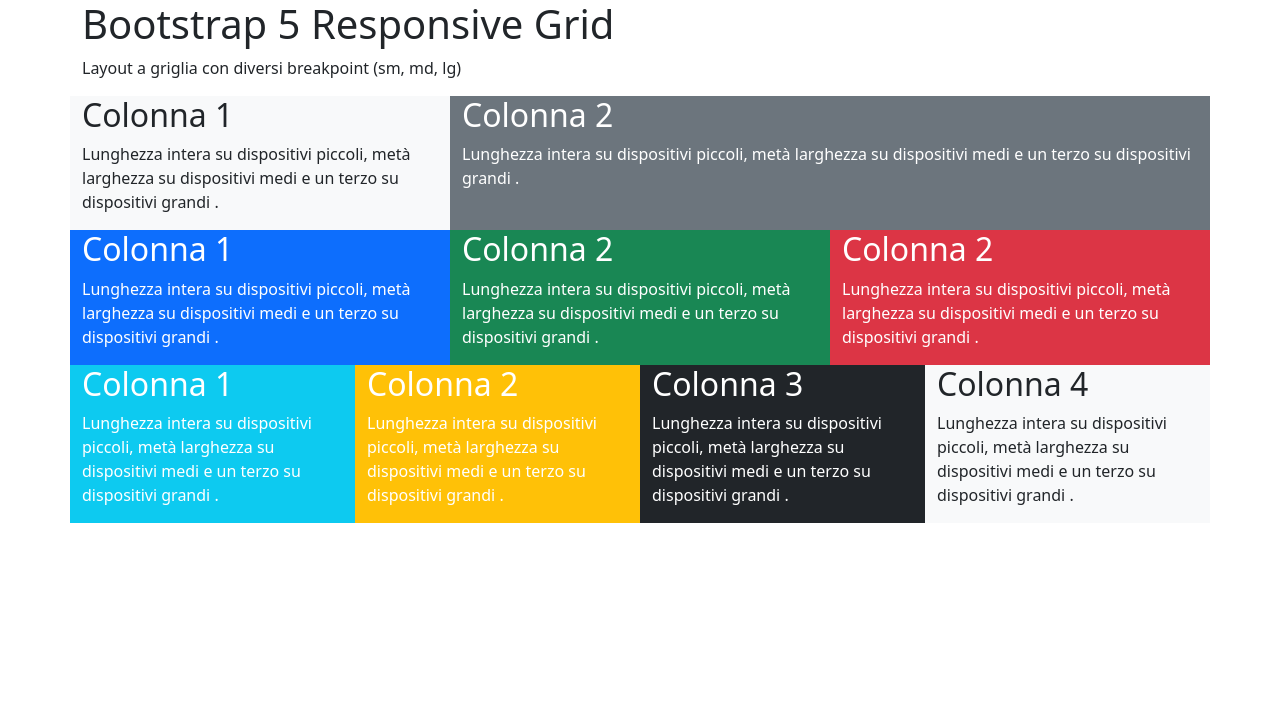
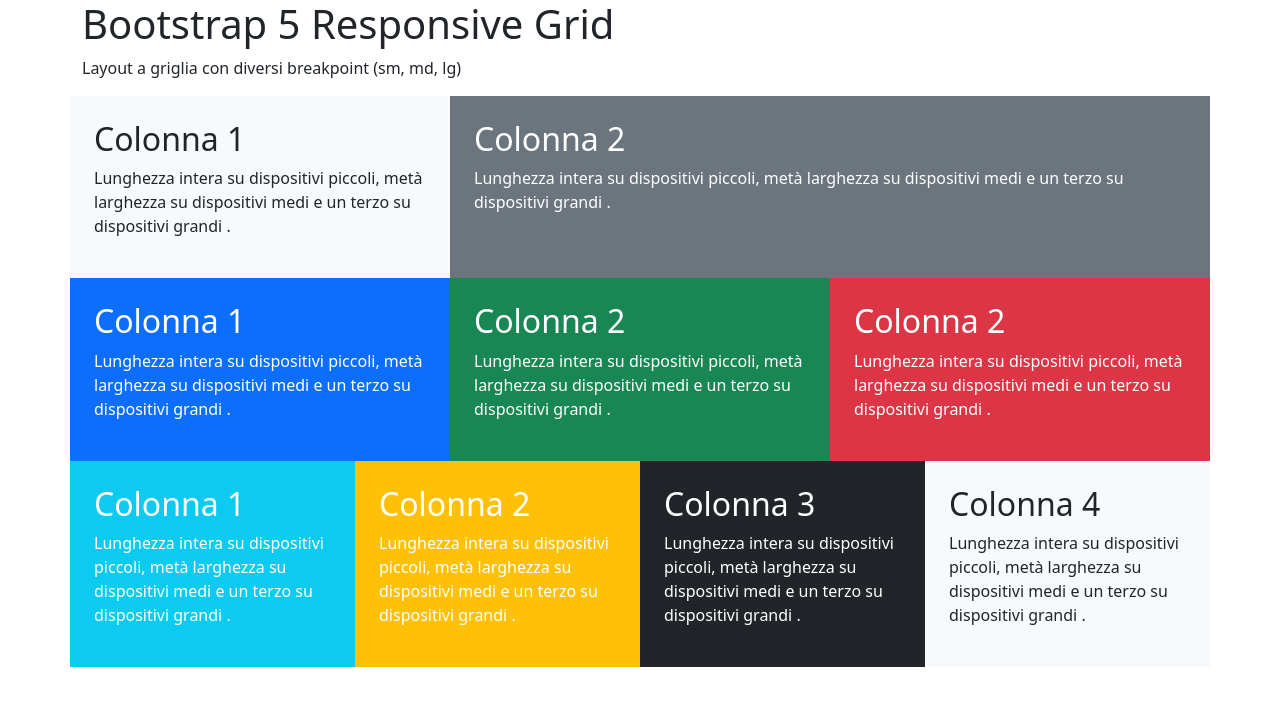
Before and after one commit to Michecosa/htmlcss-bootstrap-layout, a plain HTML site: page index.html in a window 1280 px wide. Drawn offline with nearby package versions, Linux system fonts and the light colour scheme; files that its build step writes are made by us from their sources.

Commit message:
Add padding

```diff
--- a/index.html
+++ b/index.html
@@ -29,11 +29,11 @@
       -->
 
       <div class="row">
-        <div class="col-sm-12 col-md-6 col-lg-4 bg-light text-dark">
+        <div class="p-4 col-sm-12 col-md-6 col-lg-4 bg-light text-dark">
           <h2>Colonna 1</h2>
           <p>Lunghezza intera su dispositivi piccoli, met&agrave; larghezza su dispositivi medi e un terzo su dispositivi grandi .</p>
         </div>
-        <div class="col-sm-12 col-md-6 col-lg-8 bg-secondary text-white">
+        <div class="p-4 col-sm-12 col-md-6 col-lg-8 bg-secondary text-white">
           <h2>Colonna 2</h2>
           <p>Lunghezza intera su dispositivi piccoli, met&agrave; larghezza su dispositivi medi e un terzo su dispositivi grandi .</p>
         </div>
@@ -51,15 +51,15 @@
 
       <div>
         <div class="row">
-          <div class="col-sm-6 col-md-4 col-lg-4 bg-primary text-white">
+          <div class="p-4 col-sm-6 col-md-4 col-lg-4 bg-primary text-white">
             <h2>Colonna 1</h2>
             <p>Lunghezza intera su dispositivi piccoli, met&agrave; larghezza su dispositivi medi e un terzo su dispositivi grandi .</p>
           </div>
-          <div class="col-sm-6 col-md-4 col-lg-4 bg-success text-white">
+          <div class="p-4 col-sm-6 col-md-4 col-lg-4 bg-success text-white">
             <h2>Colonna 2</h2>
             <p>Lunghezza intera su dispositivi piccoli, met&agrave; larghezza su dispositivi medi e un terzo su dispositivi grandi .</p>
           </div>
-          <div class="col-sm-12 col-md-4 col-lg-4 bg-danger text-white">
+          <div class="p-4 col-sm-12 col-md-4 col-lg-4 bg-danger text-white">
             <h2>Colonna 2</h2>
             <p>Lunghezza intera su dispositivi piccoli, met&agrave; larghezza su dispositivi medi e un terzo su dispositivi grandi .</p>
           </div>
@@ -77,19 +77,19 @@
       -->
 
       <div class="row">
-        <div class="col-sm-6 col-md-3 col-lg-3 bg-info text-white">
+        <div class="p-4 col-sm-6 col-md-3 col-lg-3 bg-info text-white">
           <h2>Colonna 1</h2>
           <p>Lunghezza intera su dispositivi piccoli, met&agrave; larghezza su dispositivi medi e un terzo su dispositivi grandi .</p>
         </div>
-        <div class="col-sm-6 col-md-3 col-lg-3 bg-warning text-white">
+        <div class="p-4 col-sm-6 col-md-3 col-lg-3 bg-warning text-white">
           <h2>Colonna 2</h2>
           <p>Lunghezza intera su dispositivi piccoli, met&agrave; larghezza su dispositivi medi e un terzo su dispositivi grandi .</p>
         </div>
-        <div class="col-sm-6 col-md-3 col-lg-3 bg-dark text-white">
+        <div class="p-4 col-sm-6 col-md-3 col-lg-3 bg-dark text-white">
           <h2>Colonna 3</h2>
           <p>Lunghezza intera su dispositivi piccoli, met&agrave; larghezza su dispositivi medi e un terzo su dispositivi grandi .</p>
         </div>
-        <div class="col-sm-6 col-md-3 col-lg-3 bg-light text-dark">
+        <div class="p-4 col-sm-6 col-md-3 col-lg-3 bg-light text-dark">
           <h2>Colonna 4</h2>
           <p>Lunghezza intera su dispositivi piccoli, met&agrave; larghezza su dispositivi medi e un terzo su dispositivi grandi .</p>
         </div>
```
